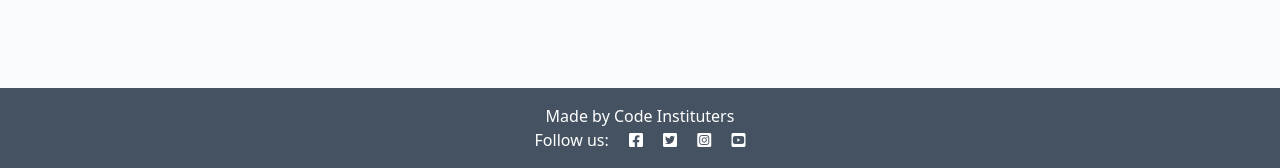
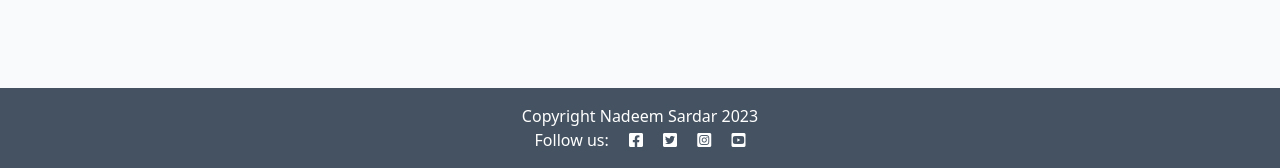
Before and after one commit to ByteNadeem/codestar_blog, a Django app: page / in a window 1280 px wide. Shown: the part 632-800 px from the top of the page. Run offline with Django 4.2, Linux system fonts and the light colour scheme; data that the repository does not hold is empty.

Commit message:
template inheritance

```diff
--- a/blog/templates/blog/index.html
+++ b/blog/templates/blog/index.html
@@ -50,3 +50,7 @@
 
 <!-- index.html content ends here -->
 {% endblock %}
+
+{% block copyright %}
+Copyright Nadeem Sardar 2023
+{% endblock %}
--- a/codestar/settings.py
+++ b/codestar/settings.py
@@ -30,7 +30,7 @@ TEMPLATES_DIR = os.path.join(BASE_DIR, 'templates')
 SECRET_KEY = os.environ.get("SECRET_KEY")
 
 # SECURITY WARNING: don't run with debug turned on in production!
-DEBUG = False
+DEBUG = True
 
 ALLOWED_HOSTS = ['.herokuapp.com',
                  '127.0.0.1',]
--- a/templates/base.html
+++ b/templates/base.html
@@ -61,7 +61,11 @@
 
     <!-- Footer -->
     <footer class="footer mt-auto py-3 dark-bg">
-        <p class="m-0 text-center text-white">Made by Code Instituters</p>
+        <p class="m-0 text-center text-white">
+            {% block copyright %}
+            Made by Code Instituters
+            {% endblock copyright %}
+        </p>
         <p class="m-0 text-center text-white">Follow us: <i class="fab fa-facebook-square ms-3"></i>
             <i class="fab fa-twitter-square ms-3"></i>
             <i class="fab fa-instagram-square ms-3"></i>
```
